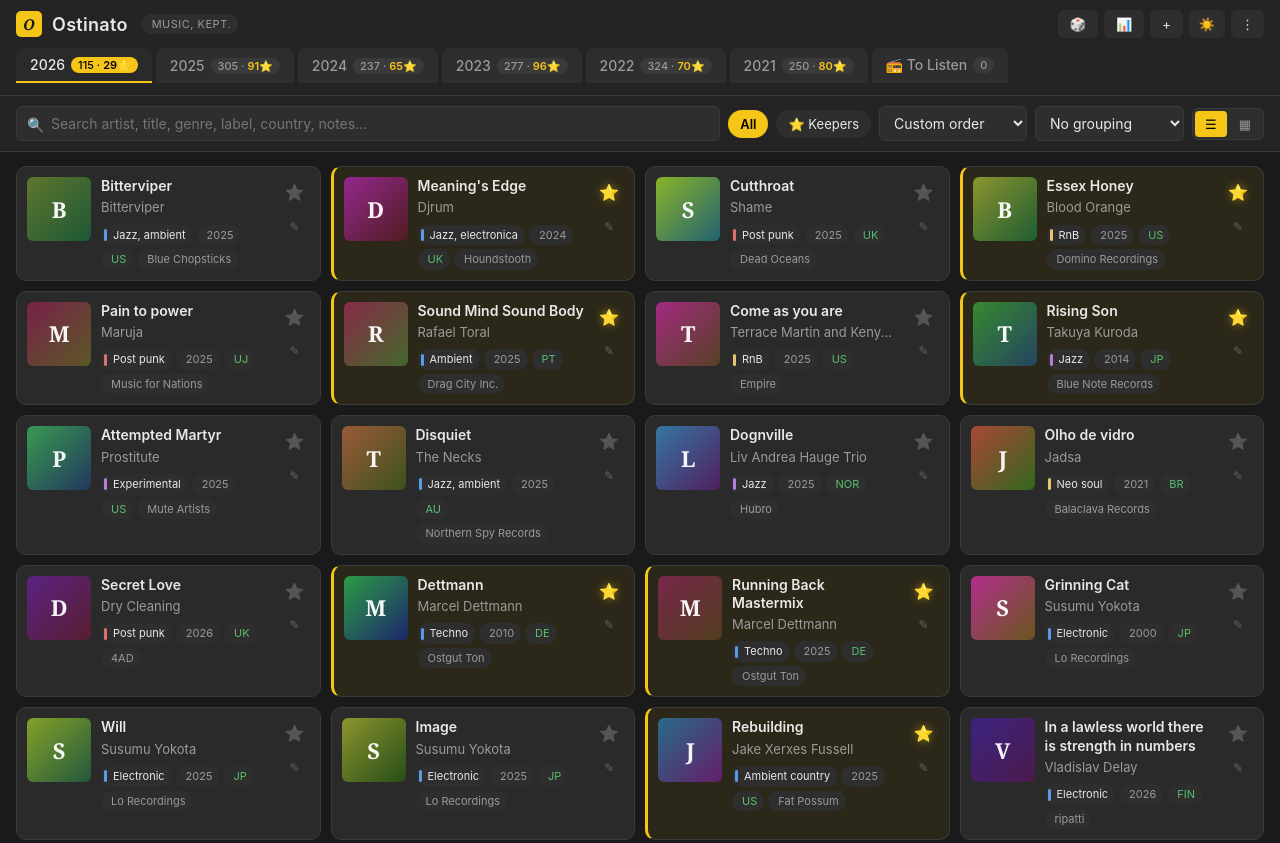
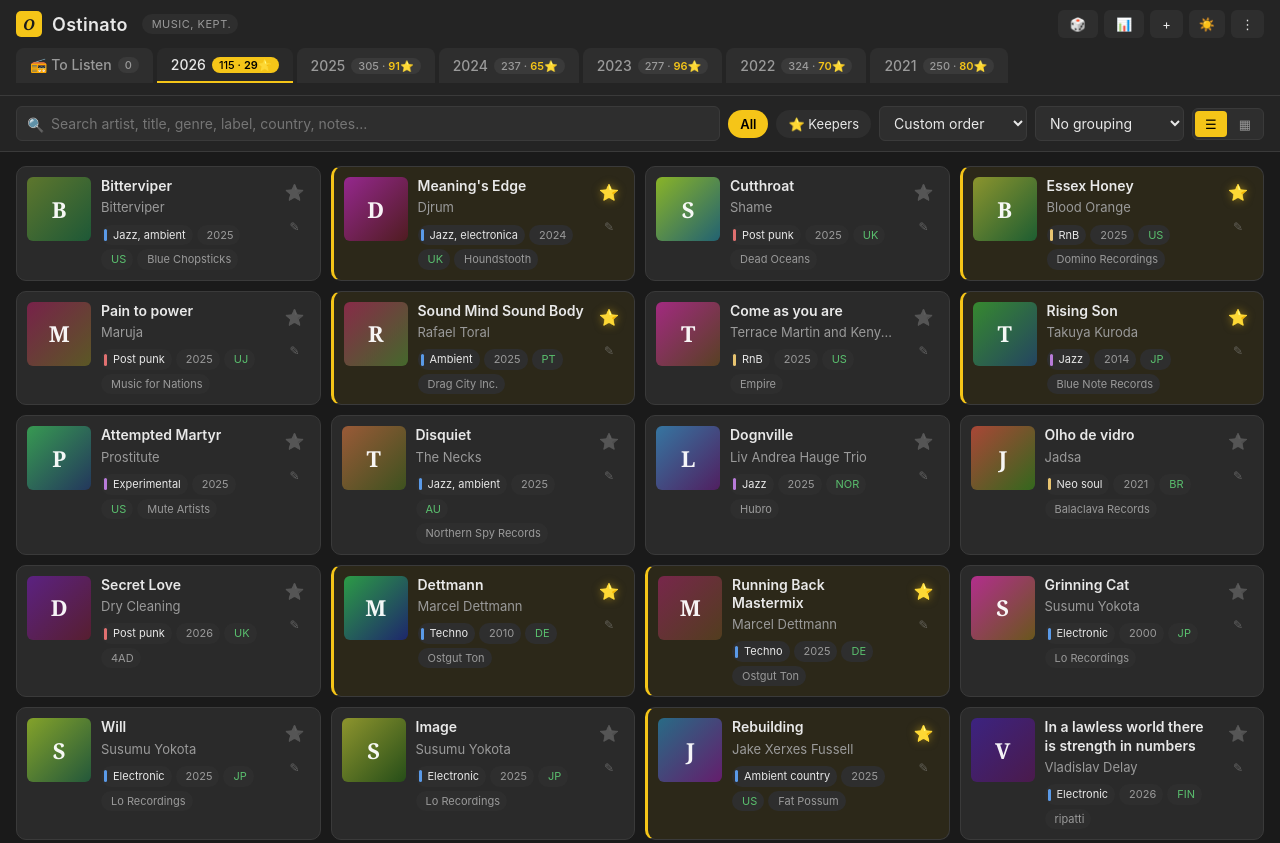
Before and after one commit to sweatybard/ostinato, a plain HTML site: page index.html in a window 1280 px wide. Shown: the top 843 px of the page. Drawn offline with Linux system fonts and the light colour scheme; no server answers.

Commit message:
Add files via upload

```diff
--- a/index.html
+++ b/index.html
@@ -873,7 +873,8 @@
     <span>📻 To Listen</span>
     <span class="count">${tlCount}</span>
   </button>`;
-  tabs.innerHTML = yearTabs + tlTab;
+  // To Listen is now first (mobile-friendly: easier to reach with thumb)
+  tabs.innerHTML = tlTab + yearTabs;
   tabs.querySelectorAll('.year-tab').forEach(t => {
     t.onclick = () => {
       if(t.dataset.tolisten){
```
